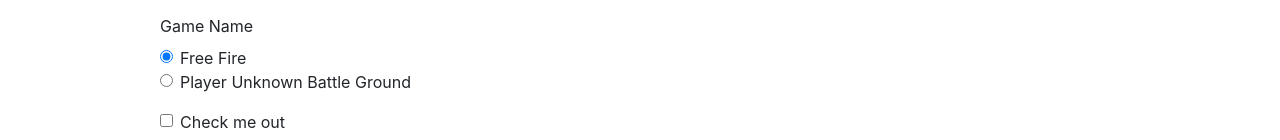
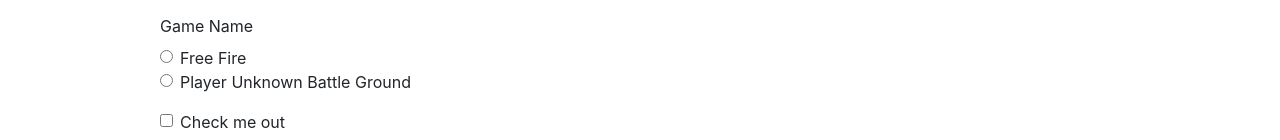
Before and after one commit to pasindu-nawodya/FreeFire-Account-Sale-Web, a React (Create React App) app: page /form in a window 1280 px wide. Shown: the part 573-713 px from the top of the page. Built offline with nearby package versions, Linux system fonts and the light colour scheme.

Commit message:
fix error

```diff
--- a/src/component/form.js
+++ b/src/component/form.js
@@ -21,15 +21,15 @@
                     </div>
                     <div className="mb-3">
                         <label for="exampleInputPassword1" className="form-label">Game Name</label>
-                        <div class="form-check">
-                            <input class="form-check-input" name checked type="radio" name="gridRadios" id="gridRadios2" value="option2" />
-                            <label class="form-check-label" for="gridRadios2">
+                        <div className="form-check">
+                            <input className="form-check-input" type="radio" name="gridRadios1" id="gridRadios1" value="option1" />
+                            <label className="form-check-label" for="gridRadios1">
                             Free Fire
                             </label>
                         </div>
-                        <div class="form-check">
-                            <input class="form-check-input" type="radio" name="gridRadios" id="gridRadios2" value="option2" />
-                            <label class="form-check-label" for="gridRadios2">
+                        <div className="form-check">
+                            <input className="form-check-input" type="radio" name="gridRadios" id="gridRadios2" value="option2" />
+                            <label className="form-check-label" for="gridRadios2">
                             Player Unknown Battle Ground
                             </label>
                         </div>
```
